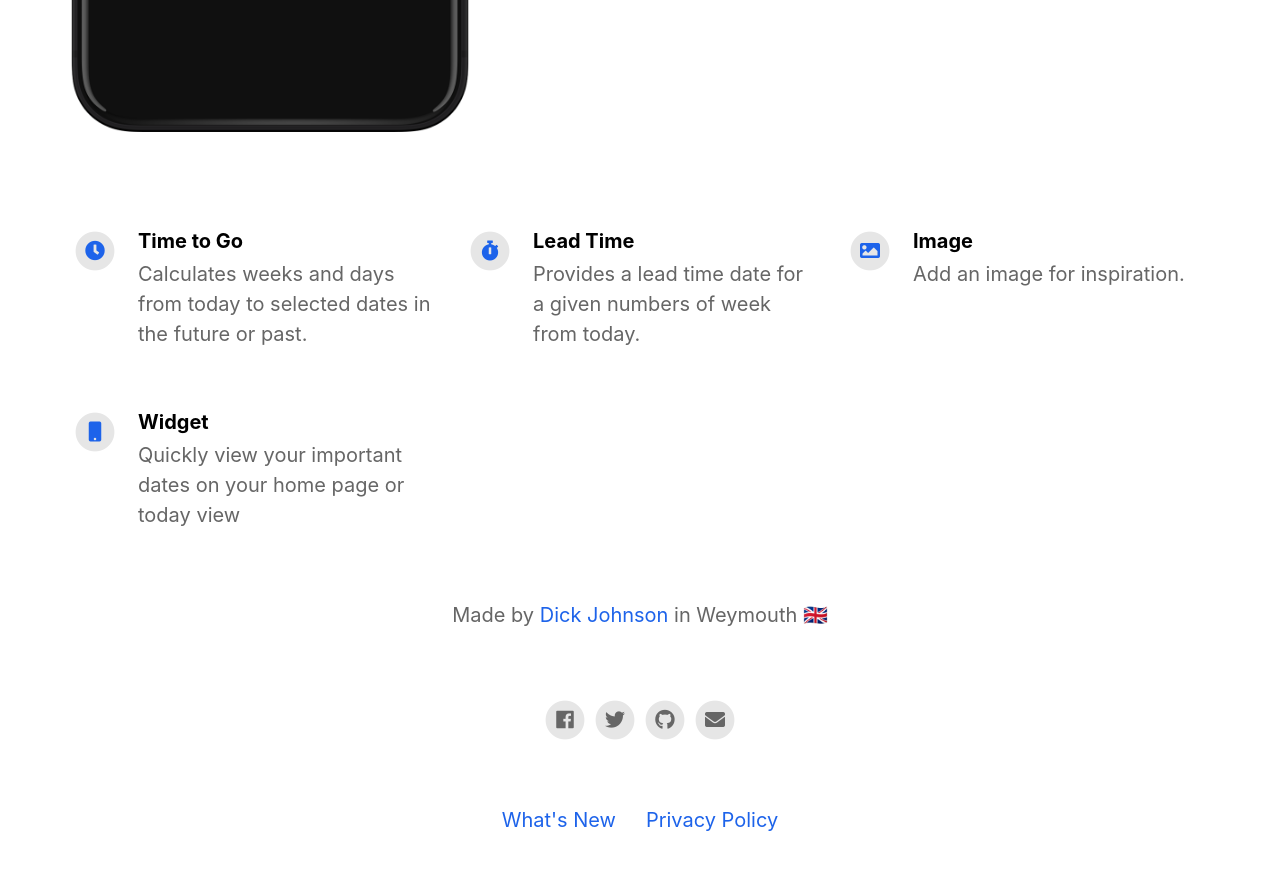
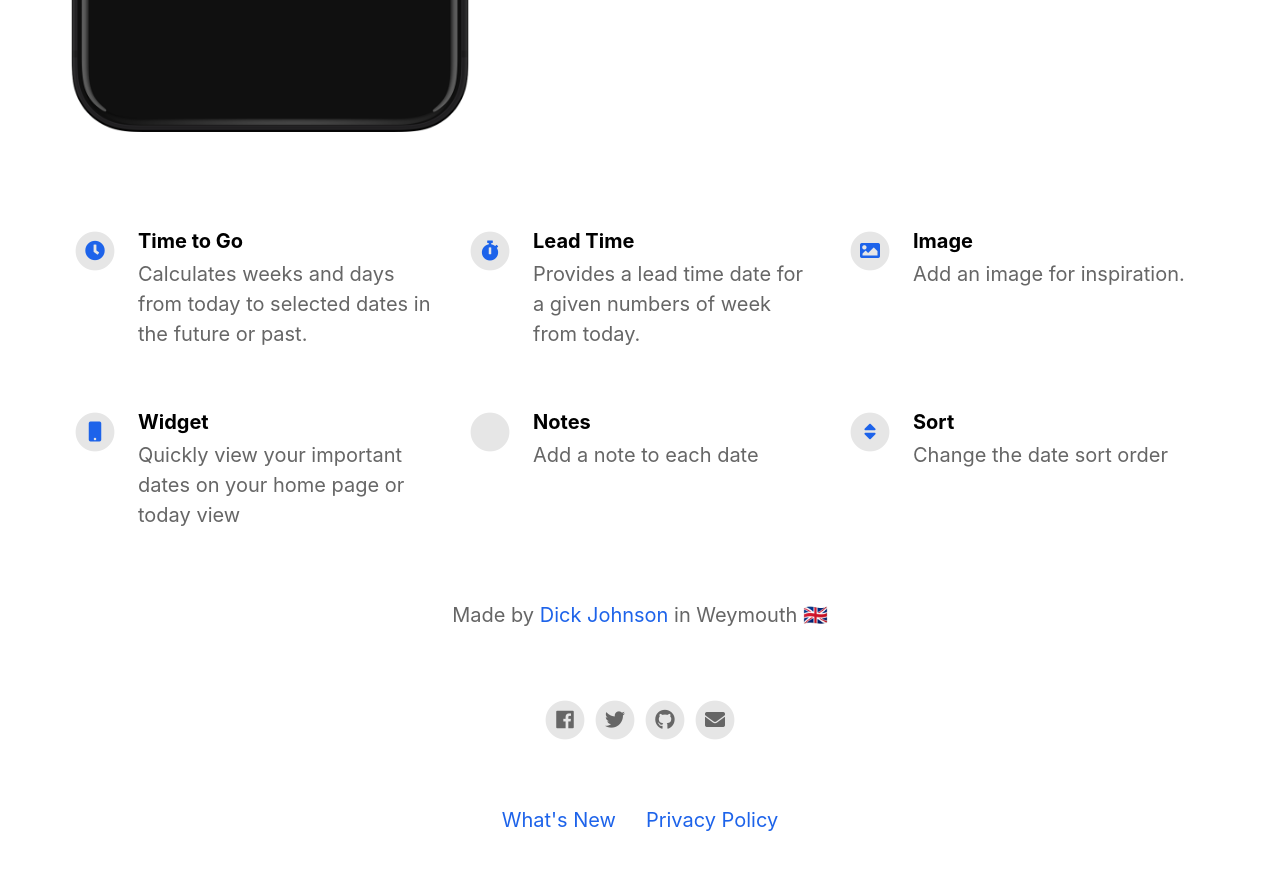
Before and after one commit to firewerkz/TimetoGo2app, a Jekyll site: the page built from index.html, in a window 1280 px wide and 900 px high, scrolled down 853 px. Shown: the top 870 px of the window. Built offline with Jekyll 4.4.1, drawn with Linux system fonts in a browser that asks for light colours; nearby versions of some CDN libraries.

Commit message:
Added Sort and Note items

```diff
--- a/_config.yml
+++ b/_config.yml
@@ -50,6 +50,14 @@ features                                  :
   - title                                 : Widget
     description                           : Quickly view your important dates on your home page or today view
     fontawesome_icon_name                 : mobile
+
+  - title                                 : Notes
+    description                           : Add a note to each date
+    fontawesome_icon_name                 : note
+
+  - title                                 : Sort
+    description                           : Change the date sort order
+    fontawesome_icon_name                 : sort
 
   - title                                 : # New Feature Title
     description                           : # New Feature Description
```
